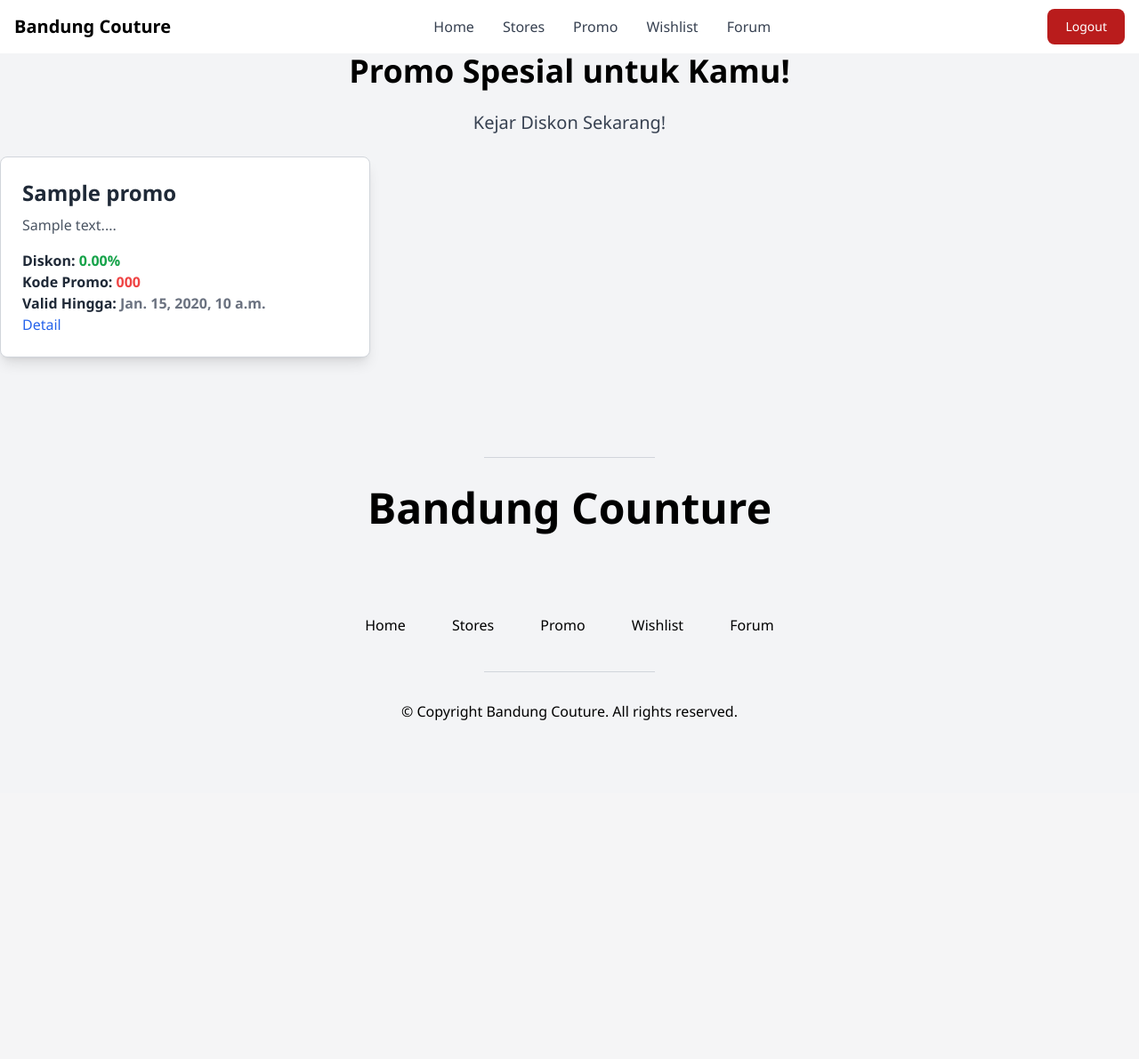
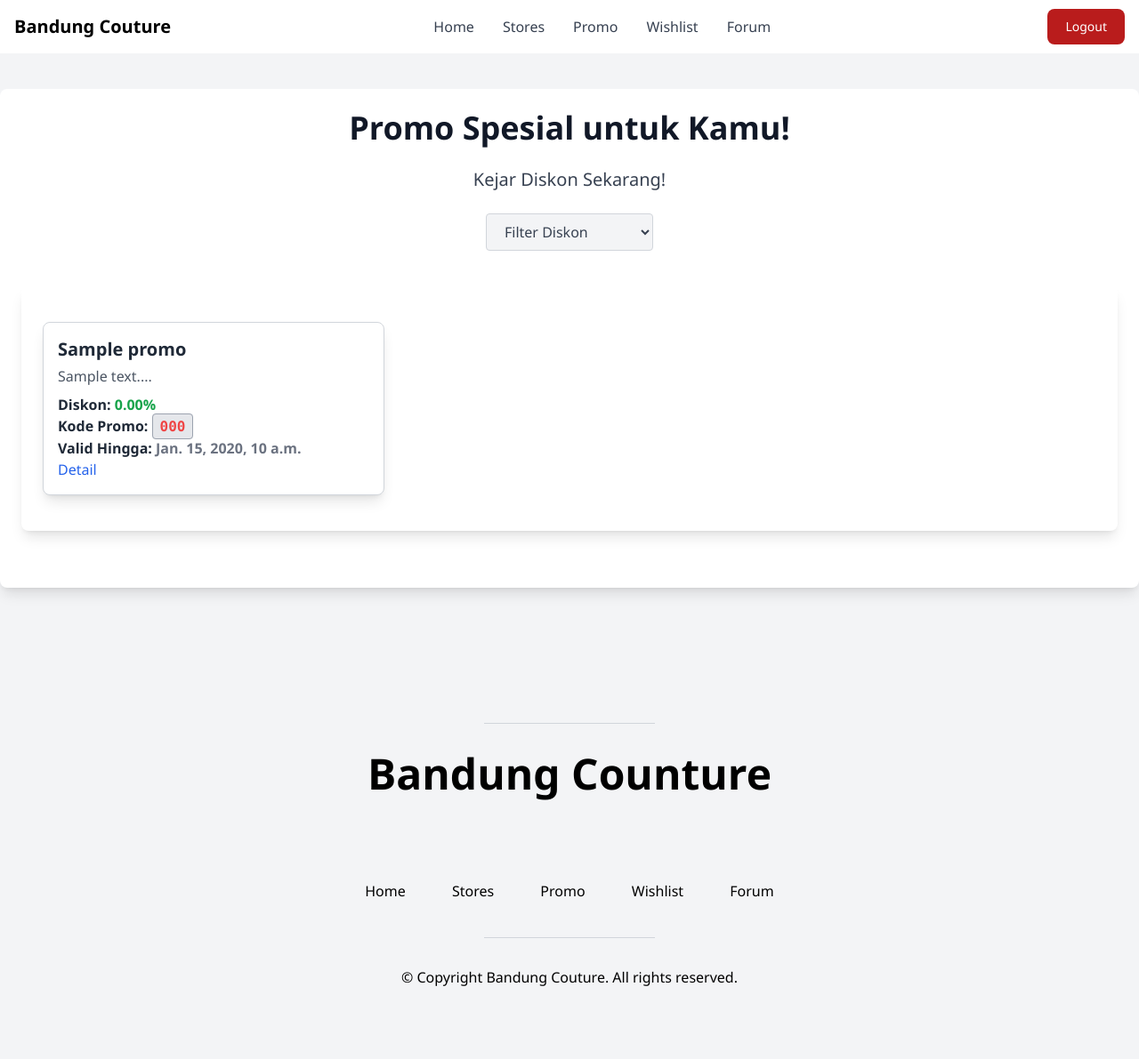
Before and after one commit to PBPgasal24-E01/bandung-couture, a Django app: page /promo/ in a window 1280 px wide. Shown: the whole page at 89% size. Before the commit the page ends 810 px from the top, so only its background shows below. Run offline with Django 5.2, Linux system fonts and the light colour scheme; a user stored in the database is signed in; tables that the repository leaves empty hold one stand-in row (values such as "Sample post"); some libraries are stand-ins or nearby versions.

Commit message:
update desain dan filter promo

```diff
--- a/promo/admin.py
+++ b/promo/admin.py
@@ -1,5 +1,4 @@
 from django.contrib import admin
 from .models import Promo
 
-# Mendaftar model Promo
 admin.site.register(Promo)
--- a/promo/templates/show_promo.html
+++ b/promo/templates/show_promo.html
@@ -13,87 +13,108 @@
 {% block content %}
 {% include 'components/navigation-bar.html' %}
 
+<div class="container mx-auto my-10 p-6 bg-white rounded-lg shadow-lg">
+    {% if user_role == 1 %}
+        <h1 class="text-4xl font-bold text-center mb-6 text-gray-900">Promo Spesial untuk Kamu!</h1>
+        <h2 class="text-xl text-center mb-6 text-gray-700">Kejar Diskon Sekarang!</h2>
 
-    {% if success_message %}
-        <div class="alert alert-success">
-            {{ success_message }}
+        <div class="flex justify-center space-x-4 my-4">
+            <select id="filter-discount" class="bg-gray-100 border border-gray-300 text-gray-700 py-2 px-4 rounded focus:outline-none focus:ring-2 focus:ring-blue-500">
+                <option value="">Filter Diskon</option>
+                <option value="highest-discount">Diskon Terbanyak</option>
+                <option value="nearest-end">Waktu Terdekat</option>
+            </select>
         </div>
-    {% endif %}
-    {% if error_message %}
-        <div class="alert alert-danger">
-            {{ error_message }}
-        </div>
-    {% endif %}
 
-    {% if user_role == 1 %}
-        <h1 class="text-4xl font-bold text-center mb-6 text-black">Promo Spesial untuk Kamu!</h1>
-        <h2 class="text-xl text-center mb-4 text-gray-700">Kejar Diskon Sekarang!</h2>
     {% elif user_role == 2 %}
-        <h1 class="text-4xl font-bold text-center mb-6 text-black">Update Promo Outlet Kamu!</h1>
+        <h1 class="text-4xl font-bold text-center mb-6 text-gray-900">Update Promo Outlet Kamu!</h1>
         <h2 class="text-xl text-center mb-4 text-gray-700">Buat Promo Spesial Hari Ini!</h2>
-        <h2 class="text-2xl font-semibold text-center text-black">Create/Update Promo</h2>
+        <h2 class="text-2xl font-semibold text-center text-gray-800 mb-6">Create/Update Promo</h2>
 
         <div class="flex justify-center mb-4">
-            <button id="createPromoButton" class="bg-green-600 text-white px-4 py-2 rounded hover:bg-green-500 transition">Create Promo</button>
+            <button id="createPromoButton" class="bg-green-600 text-white px-6 py-2 rounded-full hover:bg-green-500 transition-shadow shadow-md">
+                Create Promo
+            </button>
         </div>
 
         <form id="promoForm" class="bg-white border border-gray-300 rounded-lg shadow-md p-4 mt-6 max-w-md mx-auto" style="display: none;">
             <input type="hidden" id="promo_id" name="promo_id" value="">
+
             <div class="mb-4">
                 <label for="title" class="block text-gray-700">Title:</label>
                 <input type="text" id="title" name="title" required class="border rounded p-2 w-full" placeholder="Enter promo title">
+                <span class="error-message text-red-500"></span>
             </div>
+
             <div class="mb-4">
                 <label for="description" class="block text-gray-700">Description:</label>
                 <textarea id="description" name="description" required class="border rounded p-2 w-full" placeholder="Enter promo description"></textarea>
+                <span class="error-message text-red-500"></span>
             </div>
+
             <div class="mb-4">
                 <label for="discount_percentage" class="block text-gray-700">Discount Percentage:</label>
                 <input type="number" id="discount_percentage" name="discount_percentage" required class="border rounded p-2 w-full" step="0.01" min="0" max="100" placeholder="Enter discount percentage (0-100)">
+                <span class="error-message text-red-500"></span>
             </div>
+
             <div class="mb-4">
                 <label for="promo_code" class="block text-gray-700">Promo Code:</label>
                 <input type="text" id="promo_code" name="promo_code" required class="border rounded p-2 w-full" placeholder="Enter promo code">
+                <span class="error-message text-red-500"></span>
             </div>
+
             <div class="mb-4">
                 <label for="start_date" class="block text-gray-700">Valid From:</label>
                 <input type="datetime-local" id="start_date" name="start_date" required class="border rounded p-2 w-full">
+                <span class="error-message text-red-500"></span>
             </div>
+
             <div class="mb-4">
                 <label for="end_date" class="block text-gray-700">Valid Until:</label>
                 <input type="datetime-local" id="end_date" name="end_date" required class="border rounded p-2 w-full">
+                <span class="error-message text-red-500"></span>
             </div>
+
             <div class="flex justify-between">
                 <button type="button" id="backButton" class="bg-gray-400 text-white px-4 py-2 rounded hover:bg-gray-300 transition">Back</button>
                 <button id="savePromoButton" class="bg-green-600 text-white px-4 py-2 rounded hover:bg-green-500 transition">Save Promo</button>
             </div>
         </form>
+
     {% endif %}
 
-    <div class="grid grid-cols-1 md:grid-cols-2 lg:grid-cols-3 gap-4 mt-6">
+    <div class="container mx-auto my-10 p-6 bg-white rounded-lg shadow-lg">
+        <div class="promo-container grid grid-cols-1 md:grid-cols-2 lg:grid-cols-3 gap-4 mt-4">
             {% if promos %}
                 {% for promo in promos %}
-                <div class="bg-white border border-gray-300 rounded-lg shadow-lg p-6 transition-transform transform hover:scale-105 promo-card" data-id="{{ promo.id }}">
-                    <h2 class="text-2xl font-semibold text-gray-800">{{ promo.title }}</h2>
-                    <p class="text-gray-600 mt-2">
+                <div class="promo-card bg-white border border-gray-300 rounded-lg shadow-lg p-4 transition-transform transform hover:scale-105" data-id="{{ promo.id }}">
+                    <h2 class="text-xl font-semibold text-gray-800">{{ promo.title }}</h2>
+                    <p class="text-gray-600 mt-1">
                         {{ promo.description|slice:":30" }}...
                     </p>
-                    <p class="font-bold text-gray-800 mt-4">Diskon: <span class="text-green-600">{{ promo.discount_percentage }}%</span></p>
-                    <p class="font-bold text-gray-800">Kode Promo: <span class="text-red-500">{{ promo.promo_code }}</span></p>
+                    <p class="font-bold text-gray-800 mt-2">Diskon: <span class="text-green-600">{{ promo.discount_percentage }}%</span></p>
+                    <p class="font-bold text-gray-800">Kode Promo: <span class="bg-gray-200 border border-gray-400 rounded px-2 py-1 text-red-500 font-mono">{{ promo.promo_code }}</span></p>
                     <p class="font-bold text-gray-800">Valid Hingga: <span class="text-gray-500">{{ promo.end_date }}</span></p>
                     <button class="promo-detail-button text-blue-600 hover:underline" data-id="{{ promo.id }}">Detail</button>
 
                     {% if user_role == 2 %}
                     <div class="flex justify-between mt-4">
-                            <button class="edit-promo bg-blue-600 text-white px-4 py-2 rounded hover:bg-blue-500 transition" data-id="{{ promo.id }}">Edit Promo</button>
-                            <button class="delete-promo bg-red-600 text-white px-4 py-2 rounded hover:bg-red-500 transition" data-id="{{ promo.id }}">Delete Promo</button>
+                        <button class="edit-promo bg-blue-600 text-white px-3 py-1 rounded hover:bg-blue-500 transition" data-id="{{ promo.id }}">Edit Promo</button>
+                        <button class="delete-promo bg-red-600 text-white px-3 py-1 rounded hover:bg-red-500 transition" data-id="{{ promo.id }}">Delete Promo</button>
                     </div>
             {% endif %}
                 </div>
                 {% endfor %}
             {% else %}
-            <p class="text-center text-gray-700">Tidak ada promosi aktif saat ini.</p>
+                    <h3 class="text-lg text-center mt-4">Tidak ada promosi aktif saat ini.</h3>
+                </div>
             {% endif %}
+        </div>
+
+        <div class="mt-4">
+
+        </div>
     </div>
 
     <div id="promoDetailModal" class="fixed inset-0 bg-gray-800 bg-opacity-75 flex items-center justify-center z-50 hidden">
@@ -115,6 +136,6 @@
             </button>
         </div>
     </div>
-
+</div>
     <script src="{% static 'scripts/promo/show_promo.js' %}"></script>
 {% endblock %}
--- a/promo/urls.py
+++ b/promo/urls.py
@@ -1,26 +1,3 @@
-# from django.urls import path
-# from .views import show_promo, create_promo, update_promo, delete_promo, rewards_promo_view, redeem_promo, history_promo_view, get_total_redeemed, delete_history, show_json
-
-# app_name = 'promo'
-
-# urlpatterns = [
-#     path('', show_promo, name='show_promo'),
-#     path('create-promo/', create_promo, name='create_promo'),
-#     path('update-promo/<uuid:id>', update_promo, name = 'update_promo'),
-#     path('delete-promo/<uuid:id>', delete_promo, name = 'delete_promo'),
-#     path('rewards-promo-view/', rewards_promo_view, name='rewards_promo'),
-#     path('redeem/<uuid:promo_id>/', redeem_promo, name='redeem_promo'),
-#     path('get-total-redeemed/', get_total_redeemed, name='get_total_redeemed'),
-#     path('history/', history_promo_view, name='history_promo'),
-#     path('history/delete/<int:history_id>/', delete_history, name='delete_history'),
-#     path('show_json/', show_json, name='show_json'),
-
-#  ]
-
-
-# promo/urls.py
-
-# promo/urls.py
 from django.urls import path
 from .views import (
     show_promo,
@@ -28,9 +5,10 @@ from .views import (
     update_promo,
     delete_promo,
     get_promo,
+    filter_promos
 )
 
-app_name = 'promo'  # Define the app_name here
+app_name = 'promo'
 
 urlpatterns = [
     path('', show_promo, name='show_promo'),
@@ -39,4 +17,5 @@ urlpatterns = [
     path('update/<uuid:id>/', update_promo, name='update_promo'),
     path('get/<uuid:id>/', get_promo, name='get_promo'),
     path('delete/<uuid:id>/', delete_promo, name='delete_promo'),
+    path('filter/', filter_promos, name='filter_promos'),
 ]
--- a/promo/views.py
+++ b/promo/views.py
@@ -1,80 +1,57 @@
-# @login_required(login_url='/account/login')
-# def show_promo(request):
-#     expired_promos = Promo.objects.filter(end_date__lt=timezone.now())
-
-#     for promo in expired_promos:
-#         HistoryPromo.objects.create(
-#             title=promo.title,
-#             description=promo.description,
-#             discount_percentage=promo.discount_percentage,
-#             promo_code=promo.promo_code,
-#             start_date=promo.start_date,
-#             end_date=promo.end_date,
-#         )
-#         promo.delete()
-
-#     promos = Promo.objects.all()
-#     filter_option = request.GET.get('filter', '')
-#     if filter_option == 'highest_discount':
-#         promos = promos.order_by('-discount_percentage')
-#     elif filter_option == 'nearest_time':
-#         promos = promos.order_by('end_date')
-
-#     user_role = request.user.role if request.user.is_authenticated else None
-
-#     # If JSON is requested
-#     if request.headers.get('Content-Type') == 'application/json':
-#         promo_list = list(promos.values('id', 'title', 'discount_percentage', 'end_date'))
-#         return JsonResponse({'status': True, 'promos': promo_list}, status=200)
-
-#     # Otherwise, render HTML template
-#     return render(request, 'show_promo.html', {
-#         'promos': promos,
-#         'user_role': user_role,
-#         'filter': filter_option,
-#     })
-
-
-
 from django.shortcuts import render
 from django.http import JsonResponse
 from django.shortcuts import get_object_or_404
 from django.views.decorators.csrf import csrf_exempt
 from django.contrib.auth.decorators import login_required
 from django.views.decorators.http import require_POST
-
 from .models import Promo
 from .forms import PromoEntryForm
 
 
 @login_required(login_url='/account/login')
 def show_promo(request, id=None):
-    if id is not None:  # If an ID is provided, show the specific promo
+    if id is not None:
         promo = get_object_or_404(Promo, pk=id)
         return render(request, 'show_promo.html', {'promo': promo})
 
     user_role = request.user.role if request.user.is_authenticated else None
 
-    if user_role == 1:  # Visitor
-        # Fetch all promos for visitors
+    if user_role == 1:
         promos = Promo.objects.all()
-    elif user_role == 2:  # Contributor
-        # Fetch promos created by the logged-in user
+    elif user_role == 2:
         promos = Promo.objects.filter(created_by=request.user)
     else:
-        promos = Promo.objects.none()  # No promos to show
-
-    # Prepare messages to display
-    success_message = request.session.pop('success_message', None)
-    error_message = request.session.pop('error_message', None)
+        promos = Promo.objects.none()
 
     return render(request, 'show_promo.html', {
         'promos': promos,
         'user_role': user_role,
-        'success_message': success_message,
-        'error_message': error_message,
+
     })
 
+@login_required(login_url='/account/login')
+def filter_promos(request):
+    filter_type = request.GET.get('filter', '')
+    promos = Promo.objects.all()
+
+    if filter_type == 'highest-discount':
+        promos = promos.order_by('-discount_percentage')
+    elif filter_type == 'nearest-end':
+        promos = promos.order_by('end_date')
+
+    promo_list = [{
+        'id': promo.id,
+        'title': promo.title,
+        'description': promo.description,
+        'discount_percentage': promo.discount_percentage,
+        'promo_code': promo.promo_code,
+        'start_date': promo.start_date.strftime('%Y-%m-%d'),
+        'end_date': promo.end_date.strftime('%Y-%m-%d'),
+    } for promo in promos]
+
+    return JsonResponse({'promos': promo_list})
+
+@login_required(login_url='/account/login')
 @require_POST
 @csrf_exempt
 def create_promo(request):
@@ -92,6 +69,8 @@ def create_promo(request):
 
     return JsonResponse({'status': 'error', 'message': 'Invalid request'}, status=400)
 
+@login_required(login_url='/account/login')
+@require_POST
 @csrf_exempt
 def update_promo(request, id):
     promo = get_object_or_404(Promo, pk=id)
@@ -105,9 +84,10 @@ def update_promo(request, id):
             request.session['error_message'] = form.errors
             return JsonResponse({'success': False, 'errors': form.errors})
 
+@login_required(login_url='/account/login')
 def get_promo(request, id):
     if request.method == 'GET':
-        promo = get_object_or_404(Promo, pk=id)  # Ensure you're using the correct primary key
+        promo = get_object_or_404(Promo, pk=id)
         data = {
             'id': promo.id,
             'title': promo.title,
@@ -119,6 +99,7 @@ def get_promo(request, id):
         }
         return JsonResponse(data)
 
+@login_required(login_url='/account/login')
 @csrf_exempt
 def delete_promo(request, id):
     promo = get_object_or_404(Promo, pk=id)
--- a/static/scripts/promo/show_promo.js
+++ b/static/scripts/promo/show_promo.js
@@ -1,4 +1,51 @@
 $(document).ready(function() {
+
+    $('#filter-discount').on('change', function() {
+        const filterValue = $(this).val();
+        filterPromos(filterValue);
+    });
+
+    function filterPromos(filter) {
+        $.ajax({
+            url: '/promo/filter/',
+            type: 'GET',
+            data: { filter: filter },
+            success: function(data) {
+                updatePromoList(data.promos);
+            },
+            error: function(error) {
+                console.log('Error fetching filtered promos:', error);
+            }
+        });
+    }
+
+    function updatePromoList(promos) {
+        const promoListContainer = $('.promo-container');
+        promoListContainer.empty();
+
+        if (promos.length === 0) {
+            promoListContainer.append('<p class="text-center text-gray-700">Tidak ada promosi aktif saat ini.</p>');
+            return;
+        }
+
+        promos.forEach(promo => {
+            const endDate = new Date(promo.end_date);
+            const options = { month: 'short', day: 'numeric', year: 'numeric', hour: 'numeric', minute: 'numeric', hour12: true };
+            const formattedDate = endDate.toLocaleString('en-US', options);
+            promoListContainer.append(`
+                <div class="promo-card bg-white border border-gray-300 rounded-lg shadow-lg p-4 transition-transform transform hover:scale-105" data-id="${promo.id}">
+                    <h2 class="text-xl font-semibold text-gray-800">${DOMPurify.sanitize(promo.title)}</h2>
+                    <p class="text-gray-600 mt-1">
+                        ${DOMPurify.sanitize(promo.description).slice(0, 30)}...
+                    </p>
+                    <p class="font-bold text-gray-800 mt-2">Diskon: <span class="text-green-600">${DOMPurify.sanitize(promo.discount_percentage)}%</span></p>
+                    <p class="font-bold text-gray-800">Kode Promo: <span class="bg-gray-200 border border-gray-400 rounded px-2 py-1 text-red-500 font-mono">${DOMPurify.sanitize(promo.promo_code)}</span></p>
+                    <p class="font-bold text-gray-800">Valid Hingga: <span class="text-gray-500">${formattedDate}</span></p>
+                    <button class="promo-detail-button text-blue-600 hover:underline" data-id="${promo.id}">Detail</button>
+                </div>
+            `);
+        });
+    }
 
     $(document).on('click', '.promo-detail-button', function() {
         const promoId = $(this).data('id');
@@ -9,14 +56,14 @@ $(document).ready(function() {
             success: function(data) {
                 console.log(data);
 
-                $('#promoDetailTitle').text(data.title);
+                $('#promoDetailTitle').text(DOMPurify.sanitize(data.title));
 
                 const startDate = new Date(data.start_date).toLocaleDateString();
                 const endDate = new Date(data.end_date).toLocaleDateString();
 
-                $('#promoDetailContent .promo-description').text(data.description);
-                $('#promoDetailContent .promo-code').text(data.promo_code);
-                $('#promoDetailContent .promo-discount').text(`${data.discount_percentage}%`);
+                $('#promoDetailContent .promo-description').text(DOMPurify.sanitize(data.description));
+                $('#promoDetailContent .promo-code').text(DOMPurify.sanitize(data.promo_code));
+                $('#promoDetailContent .promo-discount').text(`${DOMPurify.sanitize(data.discount_percentage)}%`);
                 $('#promoDetailContent .promo-dates').text(`${startDate} - ${endDate}`);
 
                 $('#promoDetailModal').removeClass('hidden');
@@ -38,10 +85,9 @@ $(document).ready(function() {
 
     $('#savePromoButton').on('click', function(e) {
         e.preventDefault();
-        var formData = $('#promoForm').serialize();
-        var promoId = $('#promo_id').val();
-
-        var url = promoId ? '/promo/update/' + promoId + '/' : '/promo/create/';
+        const formData = $('#promoForm').serialize();
+        const promoId = $('#promo_id').val();
+        const url = promoId ? '/promo/update/' + promoId + '/' : '/promo/create/';
 
         $.ajax({
             type: 'POST',
@@ -52,29 +98,29 @@ $(document).ready(function() {
             },
             success: function(response) {
                 if (response.status === 'success' || response.success) {
-                    location.reload();
+                    location.reload(); // Refresh on success
                 } else {
                     alert('Error: ' + JSON.stringify(response.errors));
                 }
             },
             error: function(xhr) {
-                var errors = xhr.responseJSON.errors || {};
-                var errorMessagesDiv = $('#error-messages'); // Asumsi Anda sudah membuat div ini
-                errorMessagesDiv.empty(); // Kosongkan pesan sebelumnya
+                const errors = xhr.responseJSON.errors || {};
+
+                $('.error-message').text('');
 
                 for (const [field, messages] of Object.entries(errors)) {
-                    messages.forEach(message => {
-                        errorMessagesDiv.append('<p>' + message + '</p>'); // Tambahkan pesan kesalahan
-                    });
+                    const inputField = $(`#${field}`);
+                    inputField.next('.error-message').text(DOMPurify.sanitize(messages.join(', ')));
                 }
 
-                errorMessagesDiv.show();
+                $('#promoForm').show();
             }
         });
     });
 
     $(document).on('click', '.edit-promo', function() {
         var promoId = $(this).data('id');
+
         $.ajax({
             type: 'GET',
             url: '/promo/get/' + promoId + '/',
@@ -91,6 +137,17 @@ $(document).ready(function() {
                 $('#savePromoButton').text('Update Promo');
             },
             error: function(xhr) {
+                const errors = xhr.responseJSON.errors || {};
+
+                $('.error-message').text('');
+
+                for (const [field, messages] of Object.entries(errors)) {
+                    const inputField = $(`#${field}`);
+                    if (inputField.length) {
+                        inputField.next('.error-message').text(DOMPurify.sanitize(messages.join(', ')));
+                    }
+                }
+
                 alert('Error fetching promo data: ' + xhr.responseText);
             }
         });
@@ -99,7 +156,6 @@ $(document).ready(function() {
     $(document).on('click', '.delete-promo', function() {
         var promoId = $(this).data('id');
 
-        // Use SweetAlert2 for a confirmation dialog
         Swal.fire({
             title: 'Are you sure?',
             text: "You won't be able to revert this!",
@@ -110,23 +166,20 @@ $(document).ready(function() {
             confirmButtonText: 'Yes, delete it!'
         }).then((result) => {
             if (result.isConfirmed) {
-                // Proceed with the AJAX call if confirmed
                 $.ajax({
                     url: '/promo/delete/' + promoId + '/',
                     method: 'POST',
                     data: { id: promoId },
                     success: function(response) {
-                        // Handle success (e.g., show a success message)
                         Swal.fire(
                             'Deleted!',
                             'Your promo has been deleted.',
                             'success'
                         ).then(() => {
-                            location.reload(); // Refresh the page
+                            location.reload();
                         });
                     },
                     error: function(xhr, status, error) {
-                        // Handle error (e.g., show an error message)
                         Swal.fire(
                             'Error!',
                             'There was a problem deleting the promo.',
@@ -144,7 +197,7 @@ $(document).ready(function() {
         $('#promo_id').val('');
         $('#promoForm')[0].reset();
         $('#savePromoButton').text('Save Promo');
+        $('.error-message').text('');
     });
 
-
 });
```
Also changed, not shown: forum/forms.py (added, +14 -0 lines), promo/forms.py (+26 -1 lines). Lines whose indentation alone changed are shown as unchanged.
